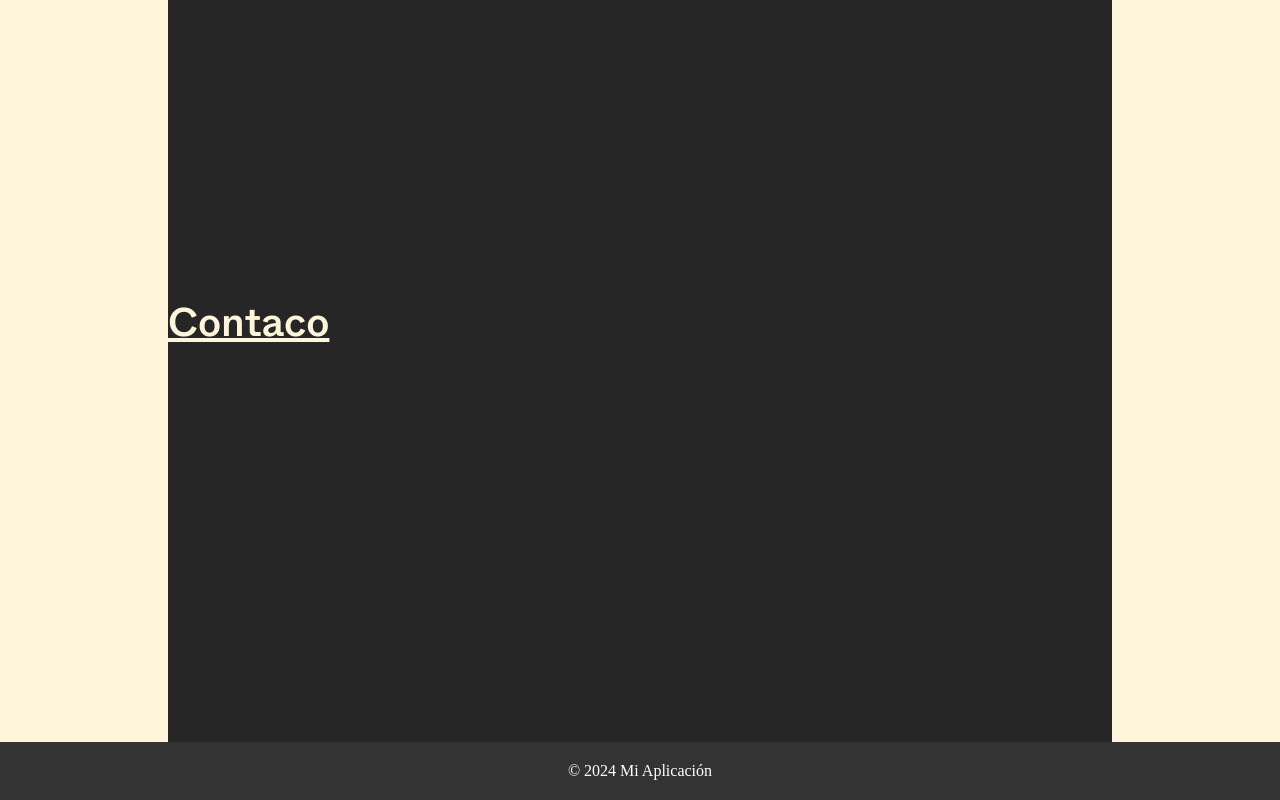
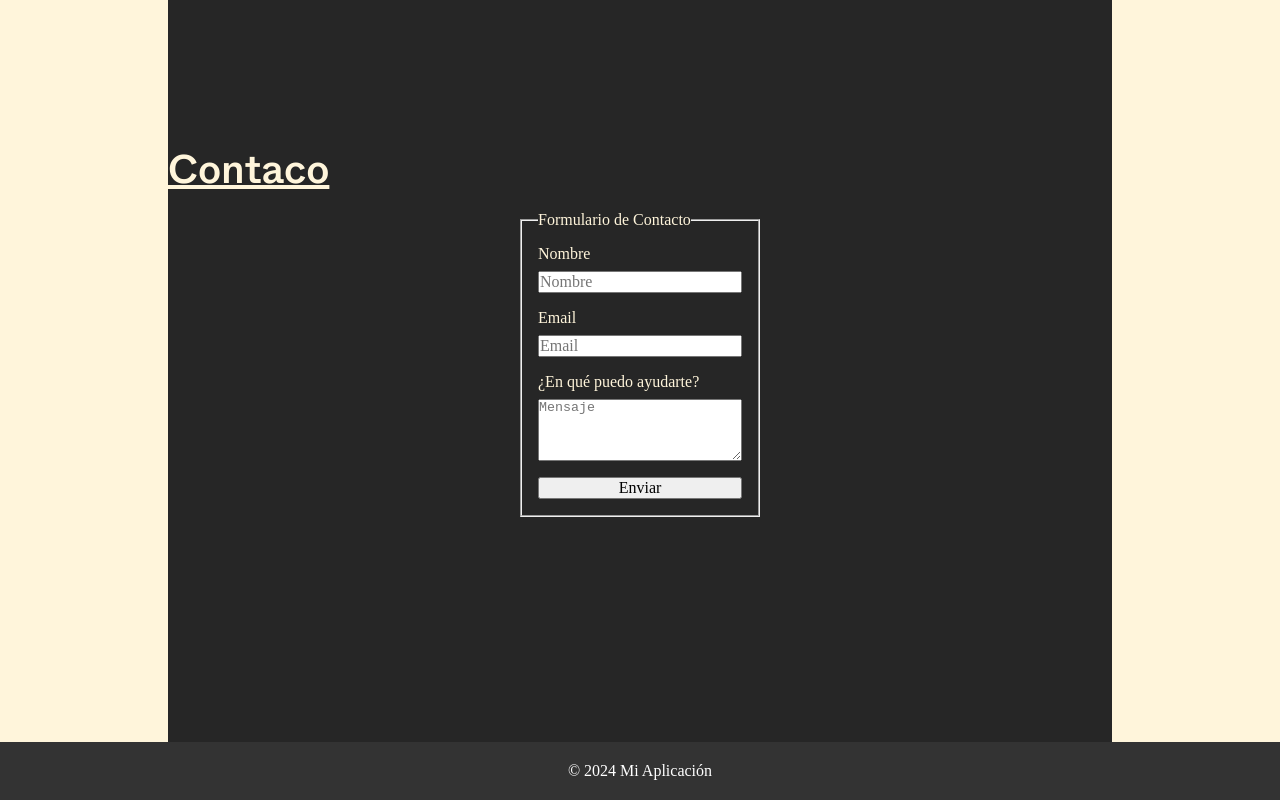
Before and after one commit to devfranciscogonzalez/portfolio, a React (Vite) app: page / in a window 1280 px wide. Shown: the part 4058-4858 px from the top of the page. Built offline with nearby package versions, Linux system fonts and the light colour scheme.

Commit message:
add form styles

```diff
--- a/package.json
+++ b/package.json
@@ -10,6 +10,7 @@
     "preview": "vite preview"
   },
   "dependencies": {
+    "@emailjs/browser": "^4.4.1",
     "@fortawesome/fontawesome-svg-core": "^6.5.2",
     "prop-types": "^15.8.1",
     "react": "^18.2.0",
--- /dev/null
+++ b/src/components/ContactForm/ContactForm.jsx
@@ -0,0 +1,72 @@
+import emailjs from "@emailjs/browser";
+import { useRef } from "react";
+import { FormFieldset, FormLabel } from "./ContactForm.styles";
+// import { FormFieldset } from "./ContactForm.styles";
+
+const EMAILJS_ID = {
+  serviceId: "service_jn22ztn",
+  templateId: "template_ar0ridz",
+  publicKey: "rWNkzNXICzokntHK6",
+};
+
+const ContactForm = () => {
+  const form = useRef();
+
+  const sendEmail = (e) => {
+    e.preventDefault();
+
+    emailjs
+      .sendForm(EMAILJS_ID.serviceId, EMAILJS_ID.templateId, form.current, {
+        publicKey: EMAILJS_ID.publicKey,
+      })
+      .then(
+        () => {
+          console.log("SUCCESS!");
+        },
+        (error) => {
+          console.log("FAILED...", error.text);
+        }
+      );
+  };
+
+  return (
+    <form ref={form} onSubmit={sendEmail}>
+      <FormFieldset>
+        <legend>Formulario de Contacto</legend>
+        <FormLabel>
+          Nombre
+          <input
+            type="text"
+            name="user_name"
+            maxLength={50}
+            required
+            placeholder="Nombre"
+          />
+        </FormLabel>
+        <FormLabel>
+          Email
+          <input
+            type="email"
+            name="user_email"
+            maxLength={50}
+            required
+            placeholder="Email"
+          />
+        </FormLabel>
+        <FormLabel>
+          ¿En qué puedo ayudarte?
+          <textarea
+            name="message"
+            rows={4}
+            maxLength={500}
+            required
+            placeholder="Mensaje"
+          />
+        </FormLabel>
+        <button type="submit">Enviar</button>
+      </FormFieldset>
+    </form>
+  );
+};
+
+export default ContactForm;
--- /dev/null
+++ b/src/components/ContactForm/ContactForm.styles.js
@@ -0,0 +1,17 @@
+import styled from "styled-components";
+
+const FormFieldset = styled.fieldset`
+  display: flex;
+  flex-direction: column;
+  gap: ${({ theme }) => theme.padding.medium};
+  padding: ${({ theme }) => theme.padding.medium};
+`;
+const FormLabel = styled.label`
+  display: flex;
+  flex-direction: column;
+  gap: ${({ theme }) => theme.padding.small};
+`;
+
+
+
+export { FormFieldset, FormLabel};
--- a/src/components/index.js
+++ b/src/components/index.js
@@ -19,3 +19,4 @@ export {
 export { default as UserProfile } from "./UserProfile/UserProfile";
 export { default as BadgeSkills } from "./Badge/BadgeSkills";
 export { TechnologiesList, TechnologyItem } from "./List/List.styles";
+export {default as ContactForm} from "./ContactForm/ContactForm";
--- a/src/view/Contact/Contact.jsx
+++ b/src/view/Contact/Contact.jsx
@@ -1,13 +1,15 @@
-import { H3 } from "../../components";
-import { ConctactHeader } from "./Contact.styles";
+import { ContactForm, H3 } from "../../components";
+import { ContactFormWrapper, ContactHeader } from "./Contact.styles";
 
 const Contact = () => {
   return (
     <>
-      <ConctactHeader>
+      <ContactHeader>
         <H3>Contaco</H3>
-      </ConctactHeader>
-
+      </ContactHeader>
+      <ContactFormWrapper>
+        <ContactForm />
+      </ContactFormWrapper>
     </>
   );
 };
--- a/src/view/Contact/Contact.styles.js
+++ b/src/view/Contact/Contact.styles.js
@@ -1,11 +1,17 @@
 import styled from "styled-components";
 
-const ConctactHeader = styled.header`
+const ContactHeader = styled.header`
   padding-bottom: ${({ theme }) => theme.padding.large};
   width: 100%;
   color: ${({ theme }) => theme.colors.text.secondary};
 `;
 
+const ContactFormWrapper = styled.div`
+  color: ${({ theme }) => theme.colors.text.secondary};
+  display: flex;
+  justify-content: center;
+  align-items: center;
+  width: 100%;
+`;
 
-
-export { ConctactHeader };
+export { ContactHeader, ContactFormWrapper };
```
Also changed, not shown: 1 other file (tests, documents, lock files or other folders).
